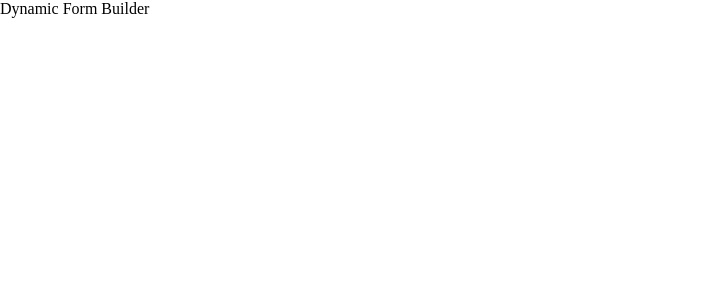
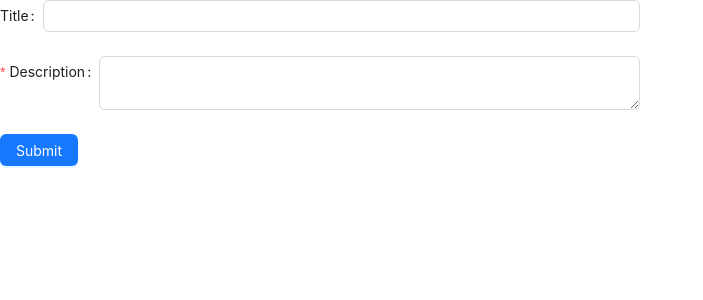
Before and after one commit to yodit93/dynamic-form-builder, a React (Vite) app: page / in a window 1280 px wide. Shown: the top 300 px of the page, without its empty margins (0-703 px from the left). Built offline with nearby package versions, Linux system fonts and the light colour scheme.

Commit message:
Create a form creation component

```diff
--- a/package.json
+++ b/package.json
@@ -10,8 +10,11 @@
     "preview": "vite preview"
   },
   "dependencies": {
+    "@ant-design/icons": "^5.2.5",
+    "antd": "^5.8.4",
     "react": "^18.2.0",
-    "react-dom": "^18.2.0"
+    "react-dom": "^18.2.0",
+    "react-router-dom": "^6.15.0"
   },
   "devDependencies": {
     "@babel/core": "^7.22.10",
--- a/src/App.jsx
+++ b/src/App.jsx
@@ -1,9 +1,15 @@
+import CreateForm from "./components/CreateForm"
+import DynamicFormBuilder from "./components/DynamicFormBuilder"
+import { BrowserRouter as Router, Routes, Route } from "react-router-dom"
 function App() {
 
   return (
-      <div>
-        Dynamic Form Builder
-      </div>
+    <Router>
+      <Routes>
+        <Route path="/" element={<CreateForm />} />
+        <Route path="/form-builder" element={<DynamicFormBuilder />} />
+      </Routes>
+    </Router>
   )
 }
 
--- /dev/null
+++ b/src/components/Createform.jsx
@@ -0,0 +1,53 @@
+import { Form, Input, Button, Row, Col } from 'antd';
+import { useState } from 'react';
+import { useNavigate } from 'react-router-dom';
+const CreateForm = () => {
+   const navigate = useNavigate();
+   const [userInput, setUserInput] = useState({
+    title: '',
+    description: ''
+});
+console.log(userInput)
+    const handleChange = (e) => {
+        setUserInput({
+            ...userInput,
+           [e.target.name]: e.target.value,
+        });
+        localStorage.setItem('userInput', JSON.stringify(userInput));
+    };
+    const handleSubmit = () => {
+        navigate('/form-builder');
+    }
+    return (
+        <Row>
+            <Col span={12}>
+                <Form onFinish={handleSubmit}>
+                    <Form.Item label="Title" rules={[{ required: true, message: 'Please enter a title' }]}>
+                        <Input
+                        name="title"
+                        value={userInput.title}
+                        onChange={handleChange}
+                        />
+                    </Form.Item>
+                    <Form.Item label="Description" name="description" rules={[{ required: true, message: 'Please enter a description' }]}>
+                        <Input.TextArea
+                        name="description"
+                        value={userInput.description}
+                        onChange={handleChange}
+                        />
+                    </Form.Item>
+                    <Form.Item>
+                        <Button type="primary" htmlType="submit">
+                            Submit
+                        </Button>
+                    </Form.Item>
+                    <p>{userInput.title}</p>
+                    <p>{userInput.description}</p>
+                </Form>
+            </Col>
+        </Row>
+
+     );
+}
+
+export default CreateForm;
```
Also changed, not shown: 1 other file (tests, documents, lock files or other folders).
